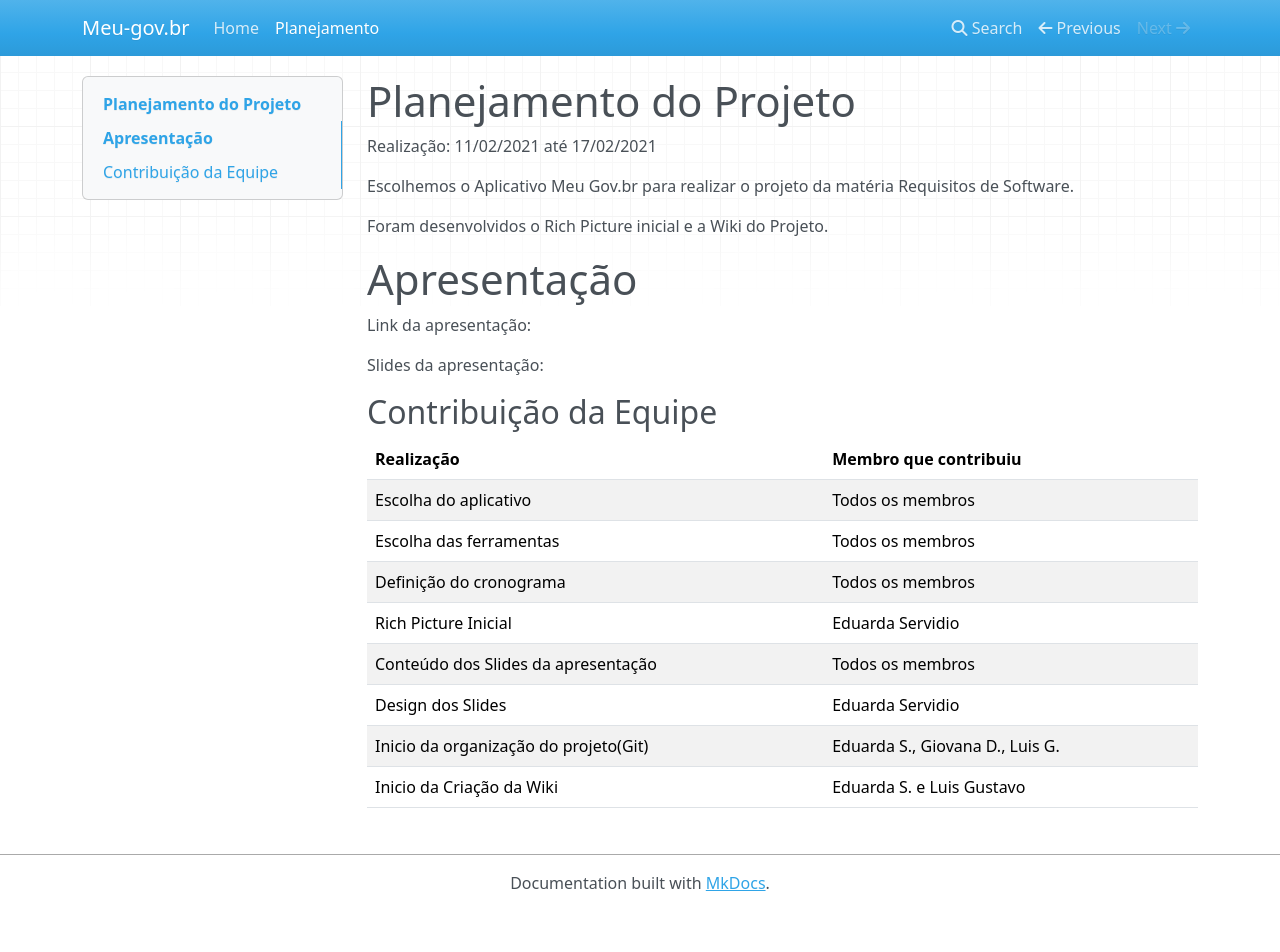
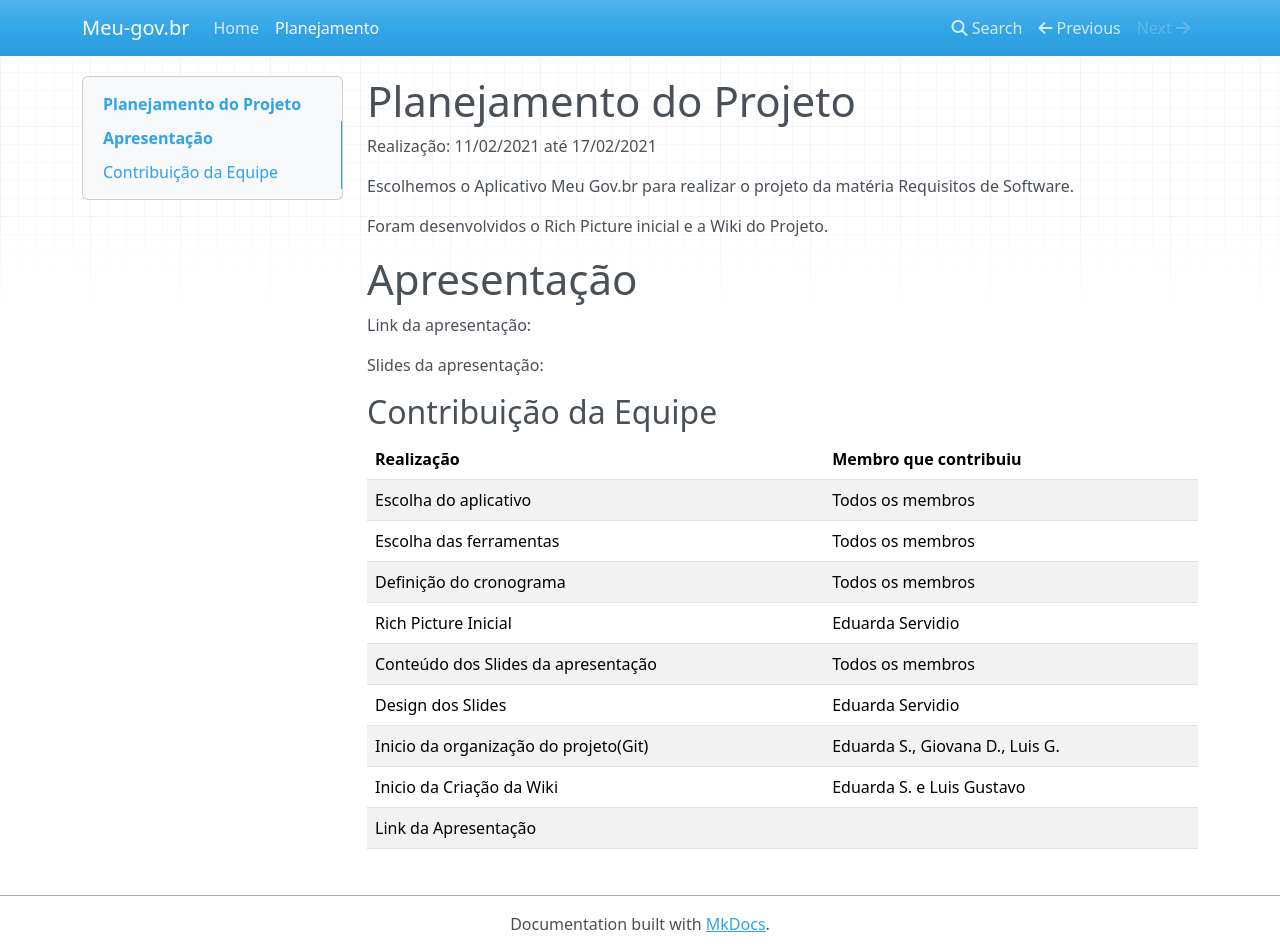
Before and after one commit to ServidioEC/2020.2-Meu-Gov.br, an MkDocs documentation site: the page built from docs/plan.md, in a window 1280 px wide and 952 px high. Built offline with MkDocs 1.6.1, drawn with Linux system fonts in a browser that asks for light colours; nearby versions of some CDN libraries.

Commit message:
Contribuições de cada membro

```diff
--- a/docs/plan.md
+++ b/docs/plan.md
@@ -22,3 +22,4 @@
 | Design dos Slides                     | Eduarda Servidio                |
 | Inicio da organização do projeto(Git) | Eduarda S., Giovana D., Luis G. |
 | Inicio da Criação da Wiki             | Eduarda S. e Luis Gustavo       |
+| Link da Apresentação                  |                                 |
```
